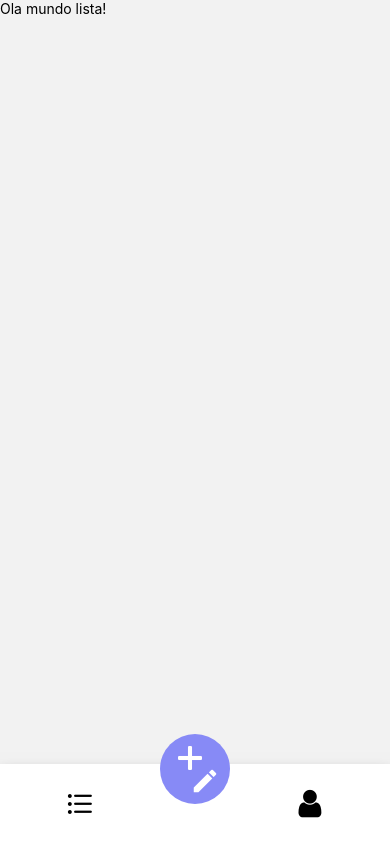
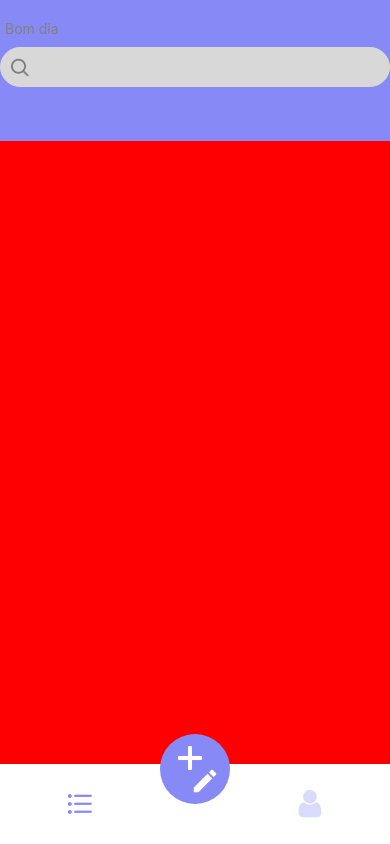
Before and after one commit to Arthur-Nunes-dev/list, a React Native app: screen /BottomRoutes in a window 390 px wide. Built offline with nearby package versions, Linux system fonts and the light colour scheme.

Commit message:
0.12 (beta)

```diff
--- a/src/components/CustomTabBar/index.tsx
+++ b/src/components/CustomTabBar/index.tsx
@@ -3,36 +3,52 @@ import { Text, TouchableOpacity, View } from "react-native";
 import { style } from "./style";
 
 import {Ionicons, FontAwesome, Entypo, AntDesign, MaterialIcons} from "@expo/vector-icons";
+import { themas } from "../../global/themes";
 
-export default ({state,navigation}) => {
+import { BottomTabBarProps } from '@react-navigation/bottom-tabs';
+
+export default ({ state, navigation }: BottomTabBarProps) => {
+
+    const go = (screenName:string) => {
+        navigation.navigate(screenName)
+    }
+
     return (
         <View style={style.tabArea}>
-            <TouchableOpacity style={style.tabItem}>
+            <TouchableOpacity style={style.tabItem} onPress={() => go("List")}>
                 <AntDesign
                     name="bars"
-                    style={{fontSize:32}}
+                    style={{
+                        opacity: state.index === 0 ? 1 : 0.3,
+                        color: themas.colors.primary,
+                        fontSize: 32,
+                    }}
                 />
             </TouchableOpacity>
             <TouchableOpacity style={style.tabItemButtom}>
-                <View style={{width:'100%',left:10,top:4}}>
+                <View style={{ width: '100%', left: 10, top: 4 }}>
                     <Entypo
                         name="plus"
-                        style={{color: "#FFF"}}
+                        style={{ color: "#FFF" }}
                         size={40}
                     />
                 </View>
-                <View style={{flexDirection:'row-reverse',width:'100%',right:10,bottom:10}}>
+                <View style={{ flexDirection: 'row-reverse', width: '100%', right: 10, bottom: 10 }}>
                     <MaterialIcons
                         name="edit"
-                        style={{color: "#FFF"}}
+                        style={{ color: "#FFF" }}
                         size={30}
                     />
                 </View>
             </TouchableOpacity>
-            <TouchableOpacity style={style.tabItem}>
+            <TouchableOpacity style={style.tabItem} onPress={() => go("User")}>
                 <FontAwesome
                     name="user"
-                    style={{fontSize:32}}
+                    style={{
+                        opacity: state.index === 1 ? 1 : 0.3,
+                        color: themas.colors.primary,
+                        fontSize: 32,
+                    }}
                 />
             </TouchableOpacity>
         </View>
--- a/src/pages/list/index.tsx
+++ b/src/pages/list/index.tsx
@@ -1,10 +1,20 @@
 import React from "react";
 import { View, Text } from "react-native";
+import { Input } from "../../components/input";
+import { MaterialIcons, Octicons } from "@expo/vector-icons";
+import { listStyles } from "./styles";
 
 export default function List () {
     return (
-        <Text>
-            Ola mundo lista!
-        </Text>
+      <View style={listStyles.container}>
+          <View style={listStyles.header}>
+            <Input
+              title="Bom dia"
+              IconLeft={Octicons}
+              iconLeftName="search"
+            />
+          </View>
+      </View>
+
     )
 }
--- a/src/pages/list/styles.ts
+++ b/src/pages/list/styles.ts
@@ -2,5 +2,14 @@ import { StyleSheet, Dimensions } from "react-native";
 import { themas } from "../../global/themes";
 
 export const listStyles = StyleSheet.create ({
-
+  container: {
+    flex:1,
+    alignItems: 'center',
+    backgroundColor: 'red'
+  },
+  header: {
+    width: '100%',
+    height: Dimensions.get('window').height/6,
+    backgroundColor: themas.colors.primary,
+  },
 })
--- a/src/pages/login/index.tsx
+++ b/src/pages/login/index.tsx
@@ -27,7 +27,7 @@ export default function Login () {
 
             setTimeout(() => {
                 if(email == 'Admin' && password == 'Admin'){
-                    navigation.navigate("BottomRoutes")
+                    navigation.reset({routes:[{name:"BottomRoutes"}]})
                 } else {
                     Alert.alert('Usuario não encontrado!')
                 }
--- a/src/pages/user/index.tsx
+++ b/src/pages/user/index.tsx
@@ -3,8 +3,8 @@ import { View, Text } from "react-native";
 
 export default function User () {
     return (
-        <Text>
-            Ola mundo usuario!
-        </Text>
+        <View style={{flex:1,justifyContent:'center',alignItems:'center'}}>
+            <Text>User</Text>
+        </View>
     )
 }
```
